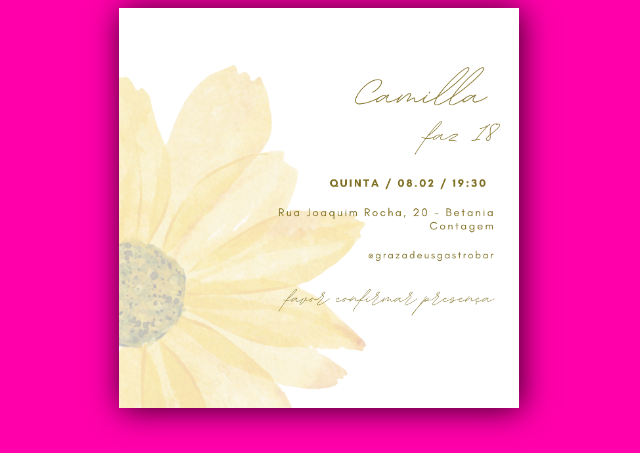
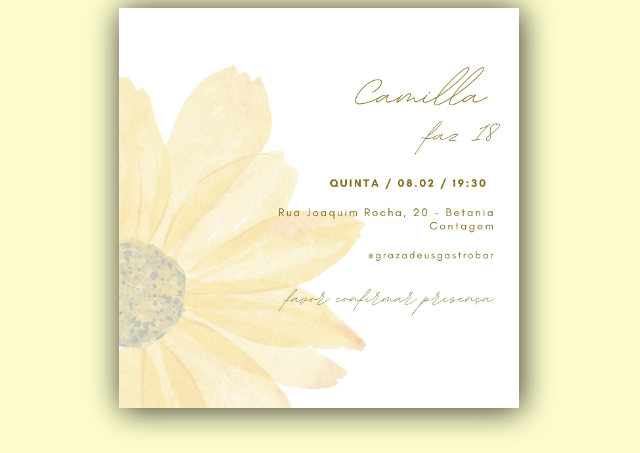
Before and after one commit to Lu4nPZ/Convite-Aniversario, a plain HTML site: page index.html in a window 1280 px wide. Shown: the top 453 px of the page, without its empty margins (321-961 px from the left). Drawn offline with Linux system fonts and the light colour scheme.

Commit message:
Add files via upload

```diff
--- a/index.html
+++ b/index.html
@@ -8,7 +8,7 @@
 </head>
 <style>
     body {
-        background-color: #ff00aa;
+        background-color: #fcfccc;
         overflow: hidden;
     }
     a{
```
